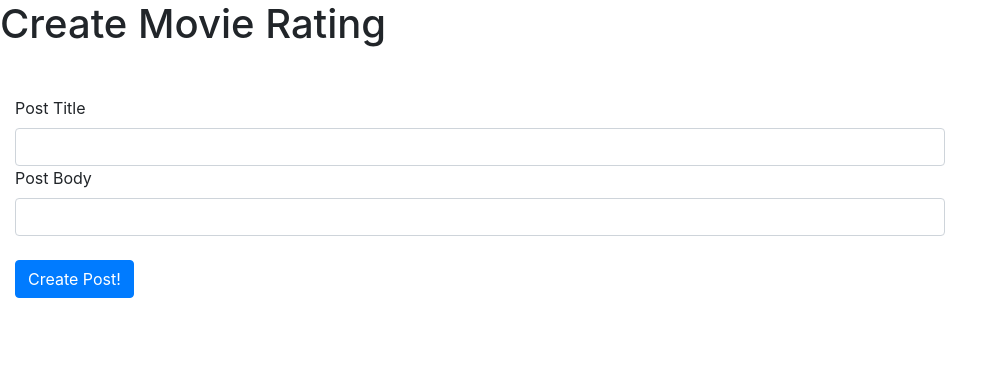
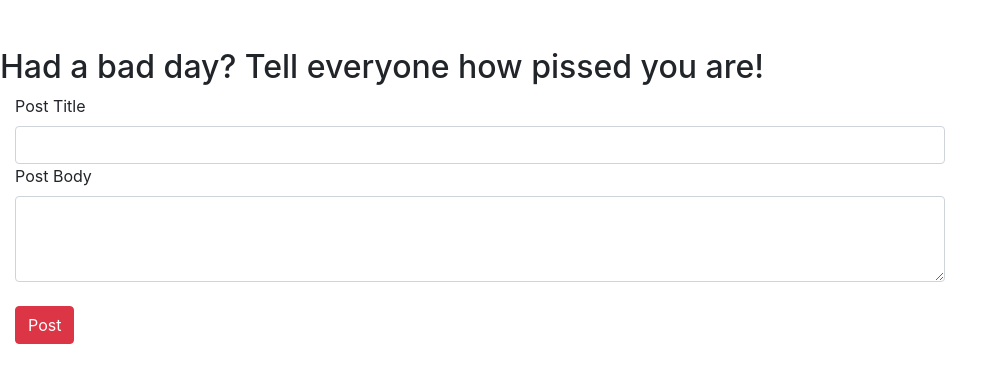
Before and after one commit to ptdeegan/burn-book-online, a Flask app: template templates/create_posts_form.html in a window 1280 px wide. Shown: the part 70-453 px from the top of the page, without its empty margins (0-1006 px from the left). Run offline with Flask 3, Linux system fonts and the light colour scheme; the template is opened without the code that fills it, so the values that code supplies are empty.

Commit message:
slight changes to post style

```diff
--- a/templates/_layout.html
+++ b/templates/_layout.html
@@ -1,4 +1,7 @@
 <!DOCTYPE html>
+
+
+
     <html>
       <head>
         <meta charset="utf-8">
@@ -15,7 +18,7 @@
         }
       </style>
       <div class="container-fluid">
-        <a class="navbar-brand" href="\" style="color: red;">
+        <a class="navbar-brand" href="\" style="color: red;" >
           <!-- Need to make image transparent -->
           <img src="../static/image_2.png" width="40" height="40" class="d-inline-block align-top" alt="">
           BurnBook
@@ -43,4 +46,5 @@
     {% block body %}{% endblock %}
   </body>
 </html>
+
 <!--testing 123-->
--- a/templates/create_posts_form.html
+++ b/templates/create_posts_form.html
@@ -1,7 +1,8 @@
 {% extends '_layout.html' %}
 
 {% block body %}
-<h1 class="mb-5">Create Movie Rating</h1>
+<h1 class="mb-5"></h1>
+<h2>Had a bad day? Tell everyone how pissed you are!</h2>
 <div class="mb-3">
     <form action="/posts" method="post">
         <div class="col-sm-9">
@@ -10,10 +11,10 @@
         </div>
         <div class="col-sm-9">
             <label for="body" class="form-label">Post Body</label>
-            <input type="text" name="body" id="body" class="form-control" autocomplete="off" required>
+            <textarea class="form-control" id="exampleFormControlTextarea1" rows="3"></textarea>
         </div> <br/>
         <div class="col-sm-9">
-        <button type="submit" class="btn btn-primary">Create Post!</button>
+        <button type="submit" class="btn btn-danger">Post</button>
         </div>
     </form>
 </div>
```
Lines whose indentation alone changed are shown as unchanged.
